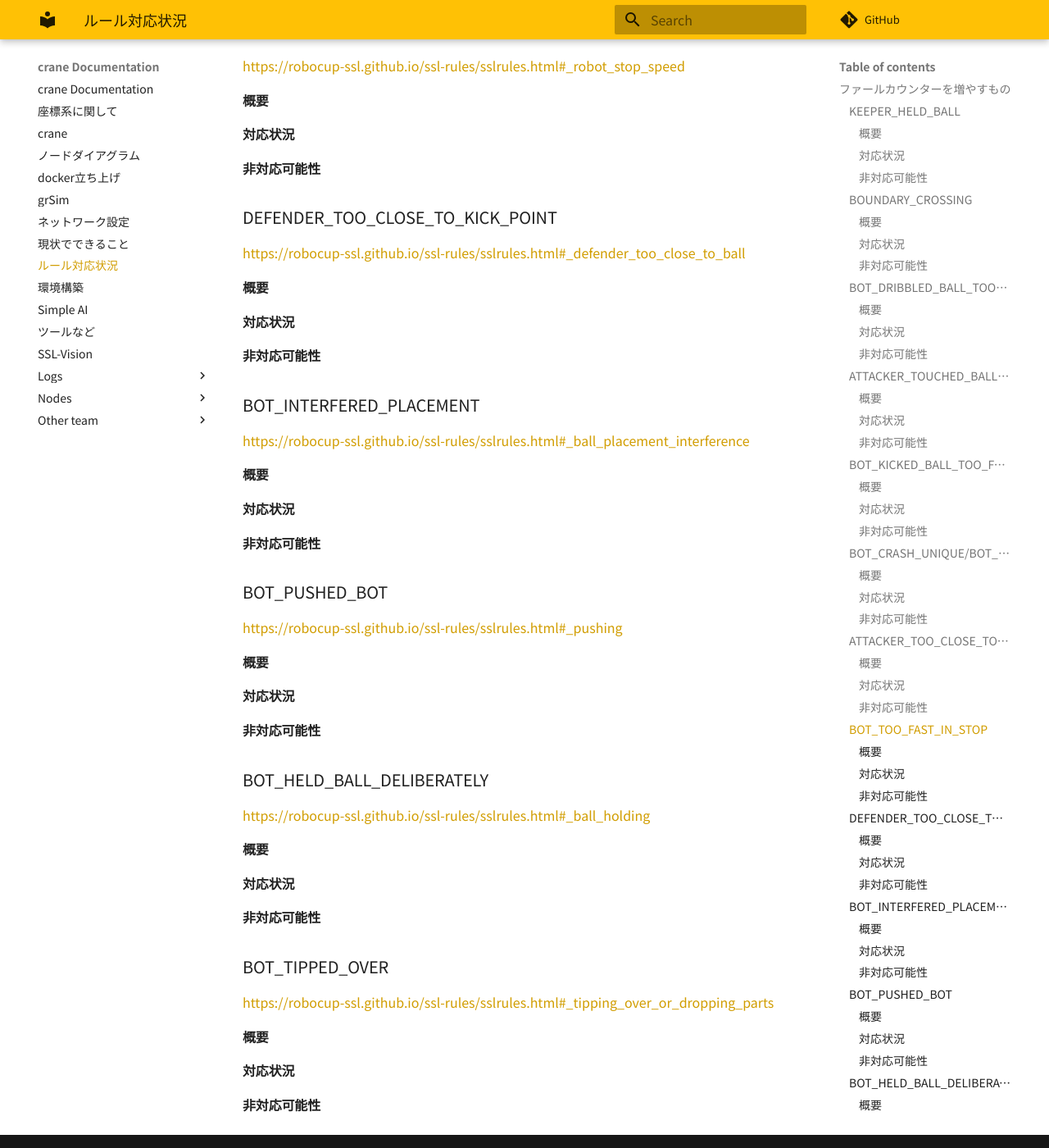
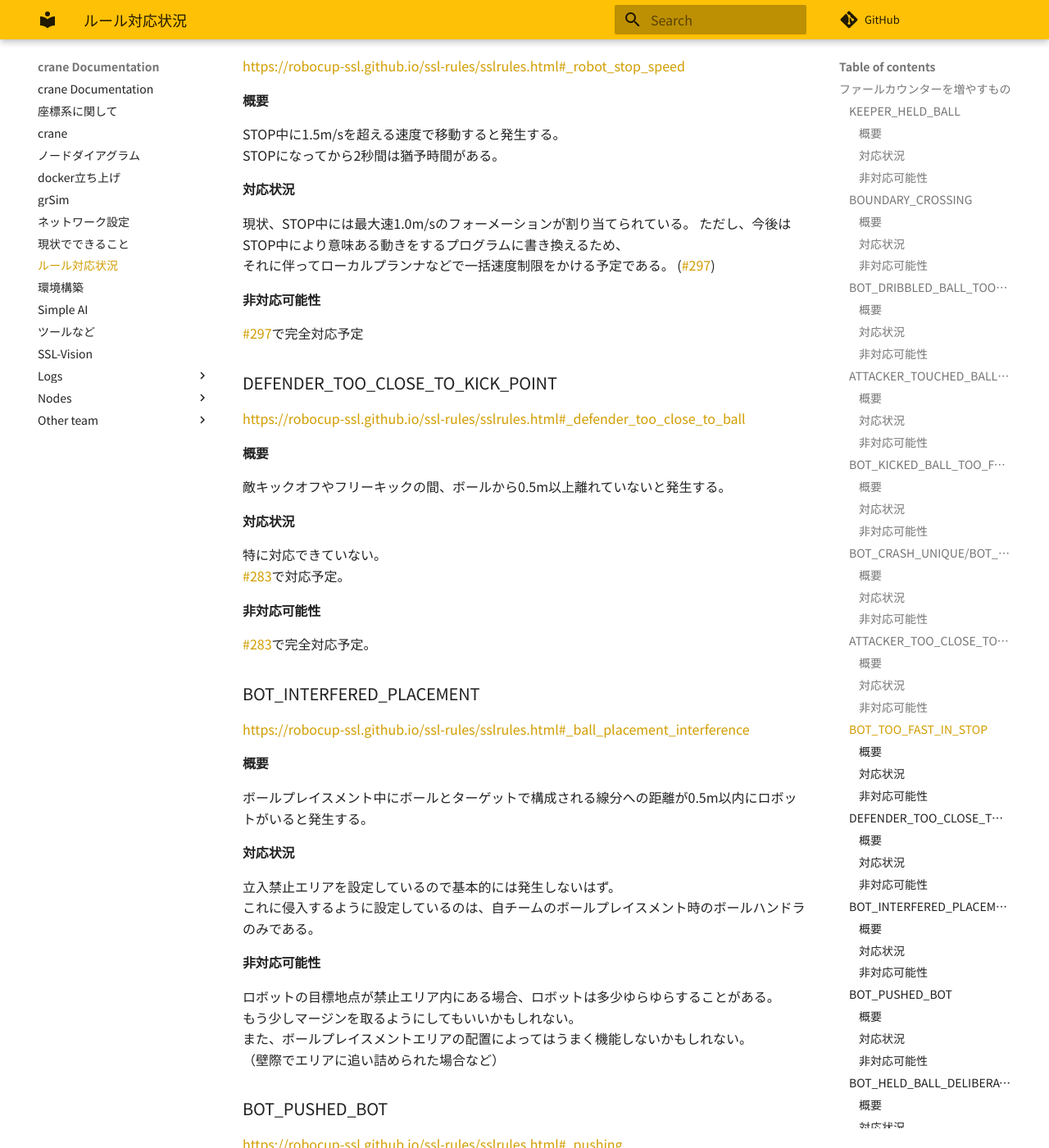
Before and after one commit to ibis-ssl/ibis_documentation, an MkDocs documentation site: the page built from docs/rule.md, in a window 1280 px wide and 1400 px high, scrolled down 3746 px. Shown: the whole window at 82% size. Built offline with MkDocs 1.6.1 and Material for MkDocs 9.7.7, drawn with Linux system fonts in a browser that asks for light colours; nearby versions of some CDN libraries; some web fonts are replaced; comment, search, counter and statistics services are not loaded.

Commit message:
🔄 synced local 'docs' with remote 'docs'

```diff
--- a/docs/rule.md
+++ b/docs/rule.md
@@ -148,9 +148,18 @@ STOP中やフリーキック中に相手ディフェンスエリア＋マージ
 
 #### 概要
 
+STOP中に1.5m/sを超える速度で移動すると発生する。
+STOPになってから2秒間は猶予時間がある。
+
 #### 対応状況
 
+現状、STOP中には最大速1.0m/sのフォーメーションが割り当てられている。
+ただし、今後はSTOP中により意味ある動きをするプログラムに書き換えるため、
+それに伴ってローカルプランナなどで一括速度制限をかける予定である。 ([#297](https://github.com/ibis-ssl/crane/issues/297))
+
 #### 非対応可能性
+
+[#297](https://github.com/ibis-ssl/crane/issues/297)で完全対応予定
 
 ### DEFENDER_TOO_CLOSE_TO_KICK_POINT
 
@@ -158,9 +167,16 @@ STOP中やフリーキック中に相手ディフェンスエリア＋マージ
 
 #### 概要
 
+敵キックオフやフリーキックの間、ボールから0.5m以上離れていないと発生する。
+
 #### 対応状況
 
+特に対応できていない。
+[#283](https://github.com/ibis-ssl/crane/issues/283)で対応予定。
+
 #### 非対応可能性
+
+[#283](https://github.com/ibis-ssl/crane/issues/283)で完全対応予定。
 
 ### BOT_INTERFERED_PLACEMENT
 
@@ -168,9 +184,19 @@ STOP中やフリーキック中に相手ディフェンスエリア＋マージ
 
 #### 概要
 
+ボールプレイスメント中にボールとターゲットで構成される線分への距離が0.5m以内にロボットがいると発生する。
+
 #### 対応状況
 
+立入禁止エリアを設定しているので基本的には発生しないはず。
+これに侵入するように設定しているのは、自チームのボールプレイスメント時のボールハンドラのみである。
+
 #### 非対応可能性
+
+ロボットの目標地点が禁止エリア内にある場合、ロボットは多少ゆらゆらすることがある。
+もう少しマージンを取るようにしてもいいかもしれない。
+また、ボールプレイスメントエリアの配置によってはうまく機能しないかもしれない。
+（壁際でエリアに追い詰められた場合など）
 
 ### BOT_PUSHED_BOT
 
```
